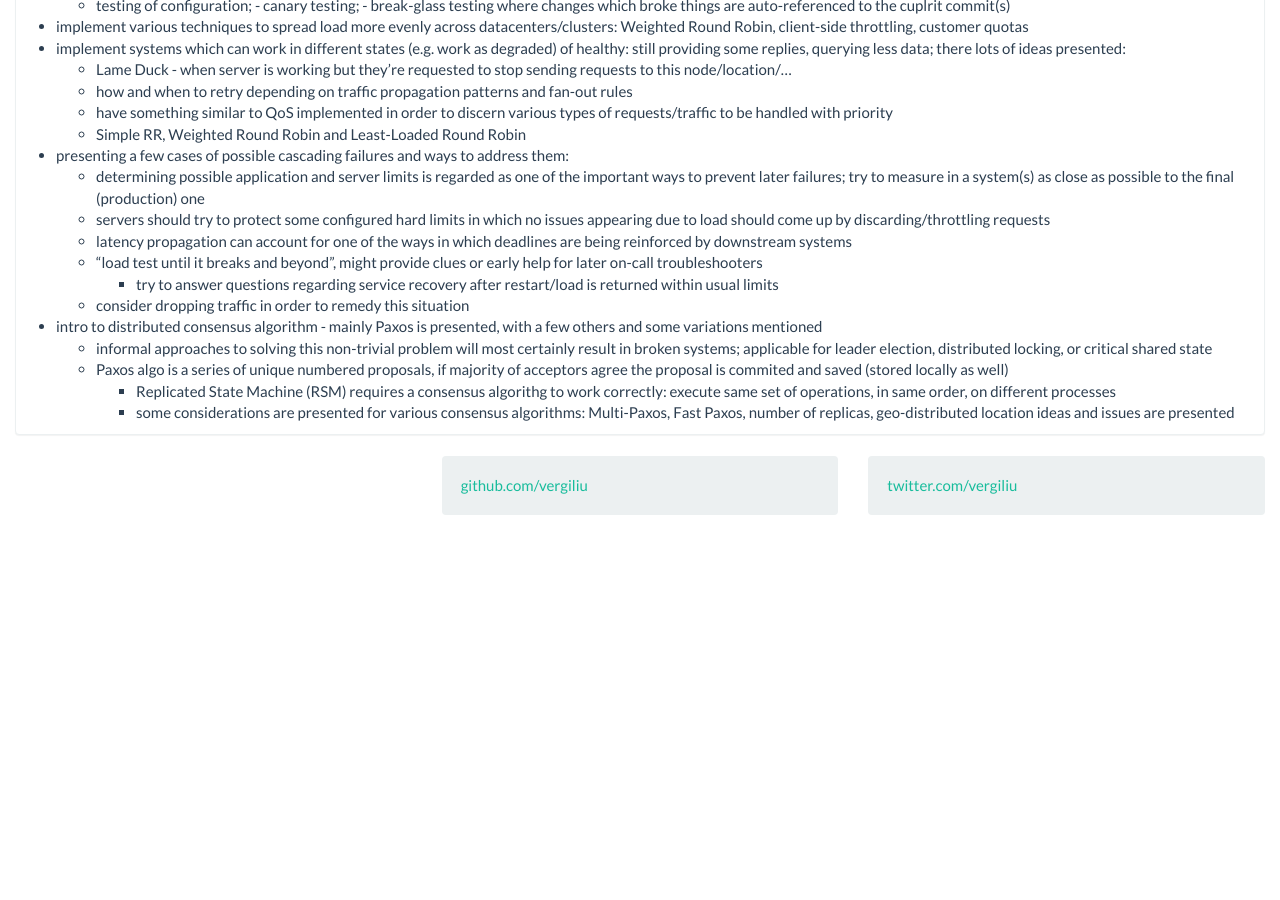
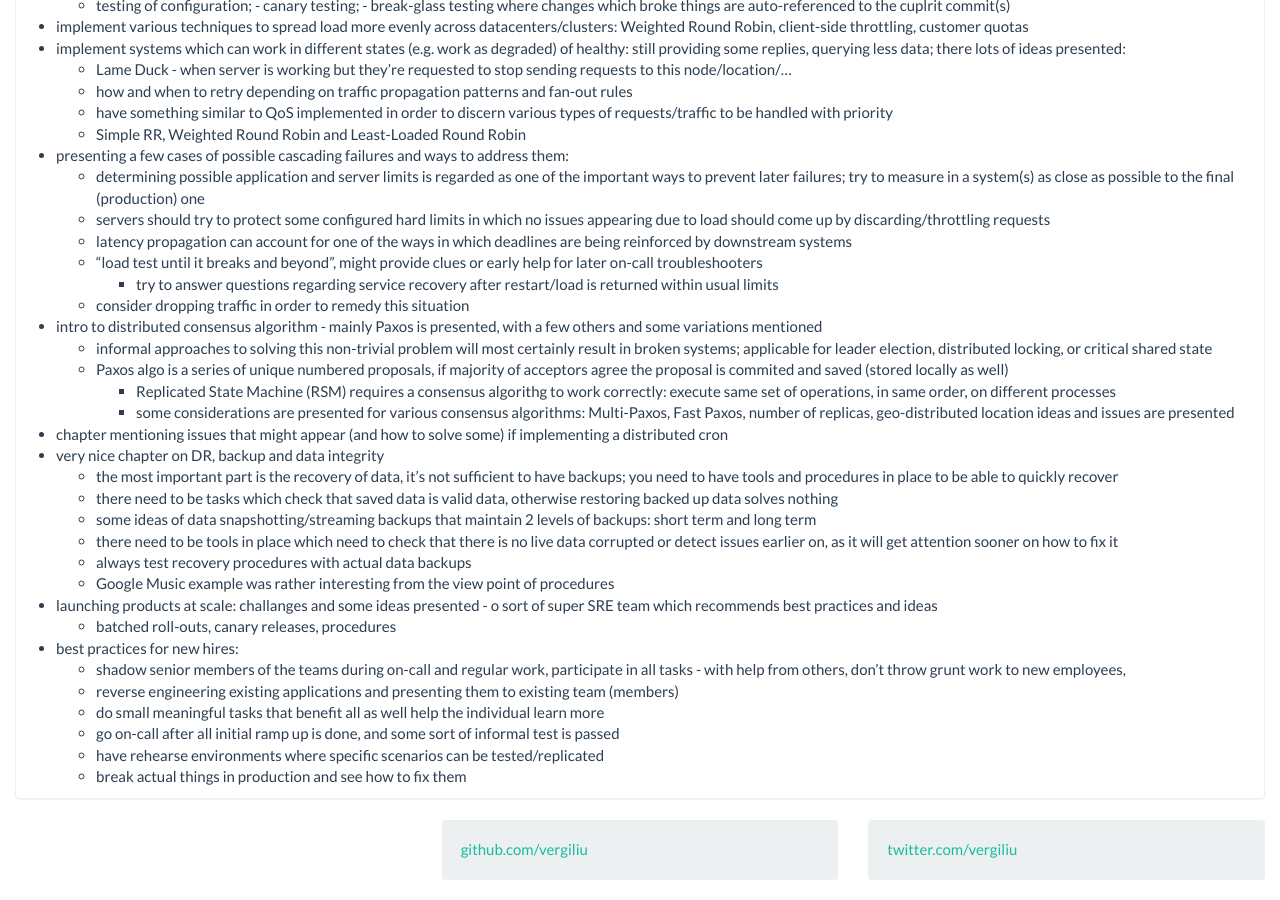
Before and after one commit to vergiliu/vergiliu.github.io, a Jekyll site: the page built from _posts/2016-09-30-sre.md, in a window 1280 px wide and 900 px high, scrolled down 1044 px. Built offline with Jekyll 4.4.1, drawn with Linux system fonts in a browser that asks for light colours; before the commit the page ends 1579 px from its top, so only the background shows below that.

Commit message:
updated SRE

```diff
--- a/_posts/2016-09-30-sre.md
+++ b/_posts/2016-09-30-sre.md
@@ -65,3 +65,20 @@ It begins with useful information and practices, I'll put down the ones that I c
     - Paxos algo is a series of unique numbered proposals, if majority of acceptors agree the proposal is commited and saved (stored locally as well)
         - Replicated State Machine (RSM) requires a consensus algorithg to work correctly: execute same set of operations, in same order, on different processes
         - some considerations are presented for various consensus algorithms: Multi-Paxos, Fast Paxos, number of replicas, geo-distributed location ideas and issues are presented
+- chapter mentioning issues that might appear (and how to solve some) if implementing a distributed cron
+- very nice chapter on DR, backup and data integrity
+    - the most important part is the recovery of data, it's not sufficient to have backups; you need to have tools and procedures in place to be able to quickly recover
+    - there need to be tasks which check that saved data is valid data, otherwise restoring backed up data solves nothing
+    - some ideas of data snapshotting/streaming backups that maintain 2 levels of backups: short term and long term
+    - there need to be tools in place which need to check that there is no live data corrupted or detect issues earlier on, as it will get attention sooner on how to fix it
+    - always test recovery procedures with actual data backups
+    - Google Music example was rather interesting from the view point of procedures
+- launching products at scale: challanges and some ideas presented - o sort of super SRE team which recommends best practices and ideas
+    - batched roll-outs, canary releases, procedures
+- best practices for new hires:
+    - shadow senior members of the teams during on-call and regular work, participate in all tasks - with help from others, don't throw grunt work to new employees,
+    - reverse engineering existing applications and presenting them to existing team (members)
+    - do small meaningful tasks that benefit all as well help the individual learn more
+    - go on-call after all initial ramp up is done, and some sort of informal test is passed
+    - have rehearse environments where specific scenarios can be tested/replicated
+    - break actual things in production and see how to fix them
```
